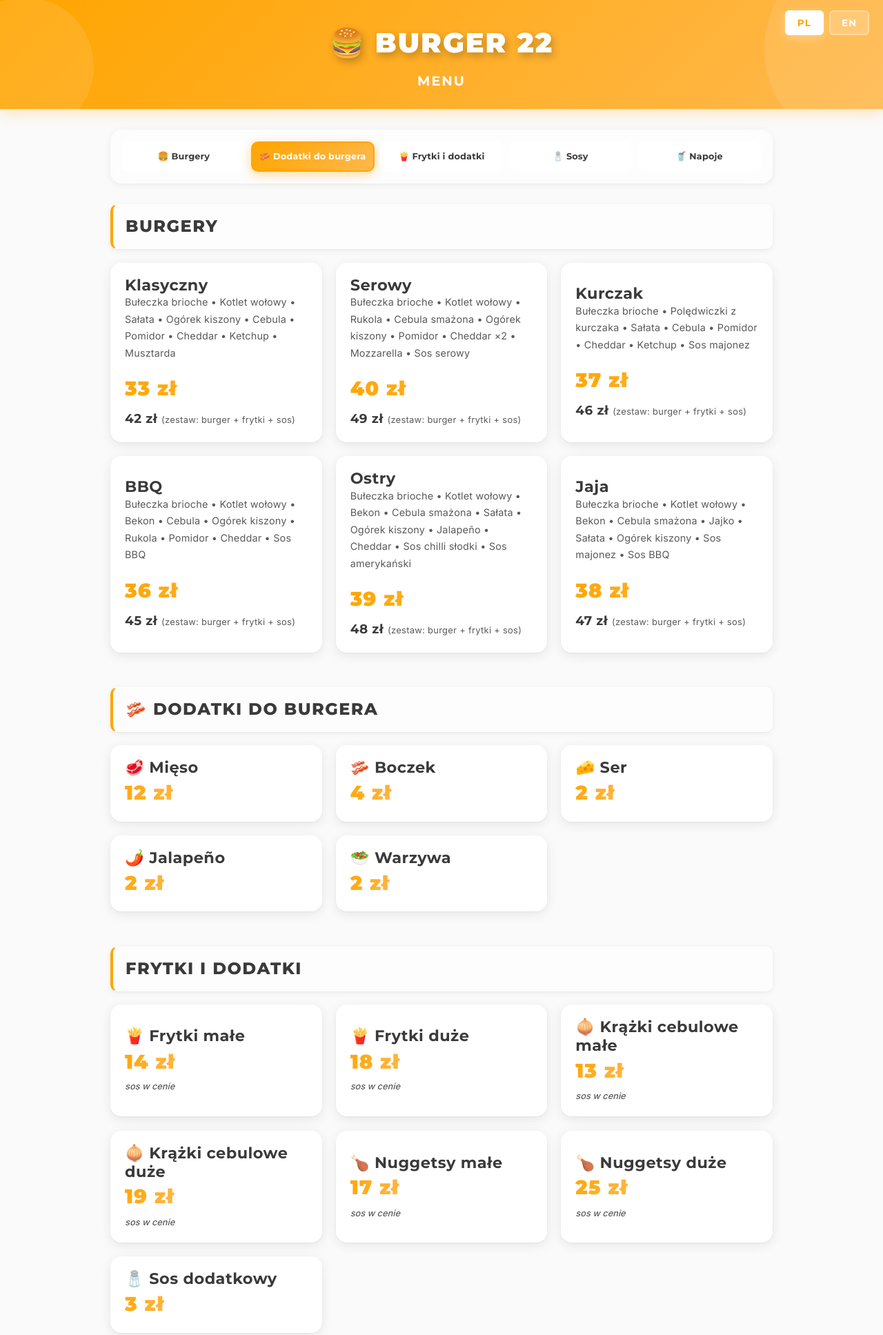
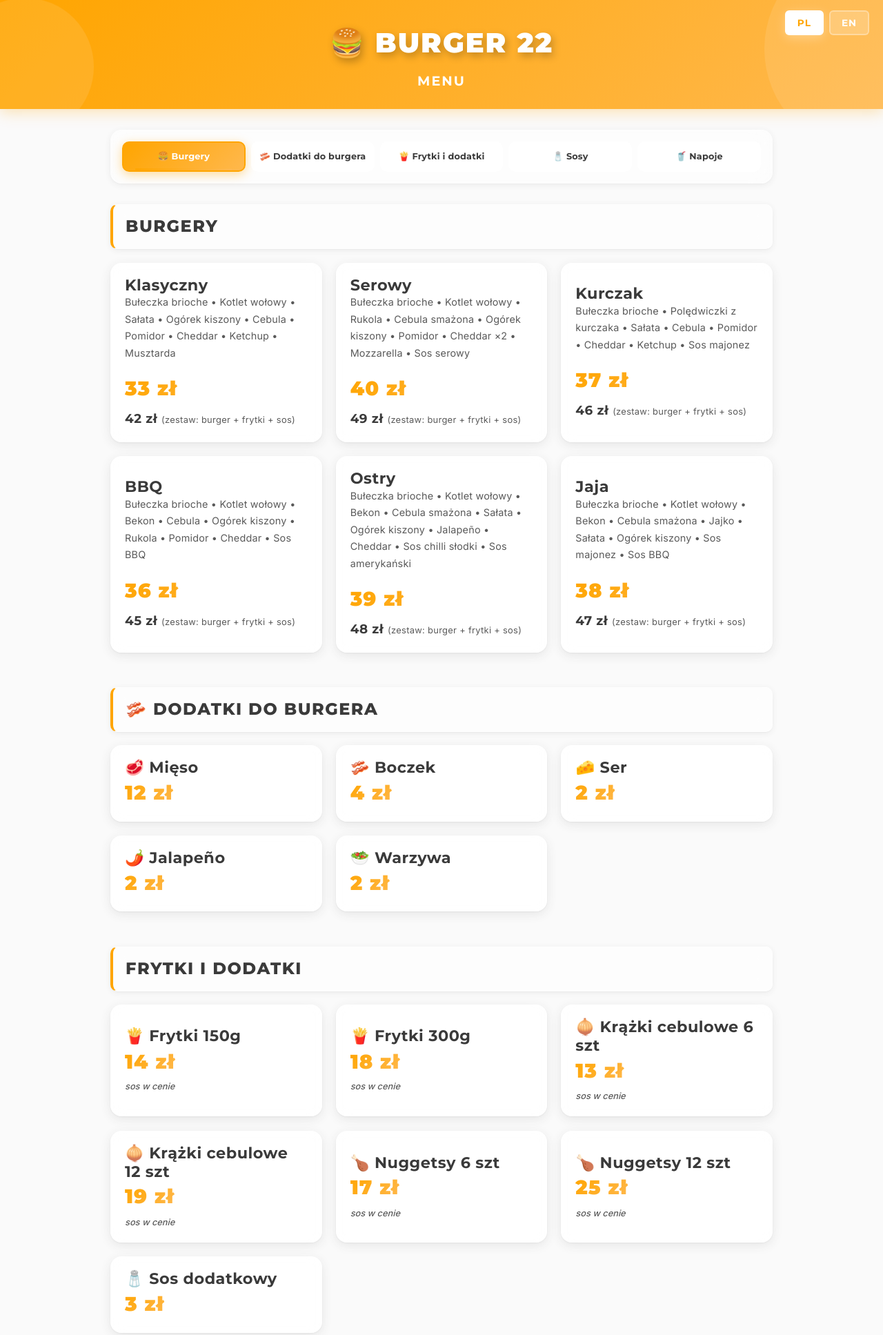
Before and after one commit to vitaliiyz/burger22, a plain HTML site: page menu/index.html in a window 1280 px wide. Shown: the top 1935 px of the page at 69% size. Drawn offline with Linux system fonts and the light colour scheme.

Commit message:
fixed menu

```diff
--- a/menu/app.js
+++ b/menu/app.js
@@ -3,15 +3,13 @@
 const menuNav = document.getElementById('menuNav');
 const navSpacer = document.getElementById('navSpacer');
 const sections = document.querySelectorAll('.menu-section');
+const allNavItems = document.querySelectorAll('.nav-item');
 
 let navOffset = 0;
 
 // Calculate initial offset
 function calculateNavOffset() {
-    // Only recalculate if nav is NOT sticky
-    if (!menuNav.classList.contains('sticky')) {
     navOffset = menuNav.offsetTop;
-    }
 }
 
 // Recalculate offset on load and resize
@@ -21,52 +19,30 @@ window.addEventListener('resize', calculateNavOffset);
 // Initial calculation
 calculateNavOffset();
 
-// Function to detect active section
-function updateActiveSection() {
-    const navHeight = menuNav.offsetHeight;
-    // Use middle of the viewport as the reference point
-    const viewportMiddle = window.pageYOffset + navHeight + (window.innerHeight - navHeight) / 3;
+// Use Intersection Observer for better performance
+const observerOptions = {
+    root: null,
+    rootMargin: '-20% 0px -70% 0px',
+    threshold: 0
+};
 
-    let currentSection = '';
+let currentActiveSection = '';
 
-    // Find which section contains the viewport middle
-    for (let i = 0; i < sections.length; i++) {
-        const section = sections[i];
-        const sectionTop = section.offsetTop;
-        const sectionBottom = sectionTop + section.clientHeight;
-        const sectionId = section.getAttribute('id');
+const observer = new IntersectionObserver((entries) => {
+    entries.forEach(entry => {
+        if (entry.isIntersecting) {
+            const sectionId = entry.target.getAttribute('id');
 
-        // Check if viewport middle is within this section
-        if (viewportMiddle >= sectionTop && viewportMiddle < sectionBottom) {
-            currentSection = sectionId;
-            break;
-        }
-    }
+            if (sectionId !== currentActiveSection) {
+                currentActiveSection = sectionId;
 
-    // If still no section (edge case at bottom), use the last section
-    if (!currentSection && sections.length > 0) {
-        const lastSection = sections[sections.length - 1];
-        const lastSectionTop = lastSection.offsetTop;
-
-        if (window.pageYOffset + navHeight >= lastSectionTop) {
-            currentSection = lastSection.getAttribute('id');
-        }
-    }
-
-    // If still no section (edge case at top), use the first section
-    if (!currentSection && sections.length > 0) {
-        currentSection = sections[0].getAttribute('id');
-    }
-
-    // Remove active from ALL nav items
-    const allNavItems = document.querySelectorAll('.nav-item');
+                // Remove active from all nav items
                 allNavItems.forEach(item => {
                     item.classList.remove('active');
                 });
 
-    // Add active to ONLY the current section
-    if (currentSection) {
-        const activeNavItem = document.querySelector(`.nav-item[data-section="${currentSection}"]`);
+                // Add active to current section
+                const activeNavItem = document.querySelector(`.nav-item[data-section="${sectionId}"]`);
                 if (activeNavItem) {
                     activeNavItem.classList.add('active');
 
@@ -77,6 +53,13 @@ function updateActiveSection() {
                 }
             }
         }
+    });
+}, observerOptions);
+
+// Observe all sections
+sections.forEach(section => {
+    observer.observe(section);
+});
 
 // Function to scroll navigation to active item (for mobile horizontal scroll)
 function scrollNavToActiveItem(activeItem) {
@@ -94,7 +77,7 @@ function scrollNavToActiveItem(activeItem) {
     }
 }
 
-// Handle scroll with performance optimization
+// Handle sticky navigation class (for styling changes only)
 let ticking = false;
 
 window.addEventListener('scroll', function() {
@@ -102,19 +85,14 @@ window.addEventListener('scroll', function() {
         window.requestAnimationFrame(function() {
             const scrollPosition = window.pageYOffset;
 
-            // Sticky navigation
+            // Sticky navigation styling
             if (scrollPosition >= navOffset) {
                 menuNav.classList.add('sticky');
                 navSpacer.classList.add('active');
             } else {
                 menuNav.classList.remove('sticky');
                 navSpacer.classList.remove('active');
-                // Recalculate offset when nav becomes unsticky
-                calculateNavOffset();
             }
-
-            // Update active section
-            updateActiveSection();
 
             ticking = false;
         });
@@ -142,6 +120,3 @@ document.querySelectorAll('.nav-item').forEach(item => {
         }
     });
 });
-
-// Initial active section update
-updateActiveSection();
--- a/menu/index.html
+++ b/menu/index.html
@@ -214,7 +214,7 @@
                 <div class="menu-item no-image">
                     <div class="item-content">
                         <div class="item-header">
-                            <h3 class="item-name">🍟 Frytki małe</h3>
+                            <h3 class="item-name">🍟 Frytki 150g</h3>
                         </div>
                         <div class="item-footer">
                             <div>
@@ -228,7 +228,7 @@
                 <div class="menu-item no-image">
                     <div class="item-content">
                         <div class="item-header">
-                            <h3 class="item-name">🍟 Frytki duże</h3>
+                            <h3 class="item-name">🍟 Frytki 300g</h3>
                         </div>
                         <div class="item-footer">
                             <div>
@@ -242,7 +242,7 @@
                 <div class="menu-item no-image">
                     <div class="item-content">
                         <div class="item-header">
-                            <h3 class="item-name">🧅 Krążki cebulowe małe</h3>
+                            <h3 class="item-name">🧅 Krążki cebulowe 6 szt</h3>
                         </div>
                         <div class="item-footer">
                             <div>
@@ -256,7 +256,7 @@
                 <div class="menu-item no-image">
                     <div class="item-content">
                         <div class="item-header">
-                            <h3 class="item-name">🧅 Krążki cebulowe duże</h3>
+                            <h3 class="item-name">🧅 Krążki cebulowe 12 szt</h3>
                         </div>
                         <div class="item-footer">
                             <div>
@@ -270,7 +270,7 @@
                 <div class="menu-item no-image">
                     <div class="item-content">
                         <div class="item-header">
-                            <h3 class="item-name">🍗 Nuggetsy małe</h3>
+                            <h3 class="item-name">🍗 Nuggetsy 6 szt</h3>
                         </div>
                         <div class="item-footer">
                             <div>
@@ -284,7 +284,7 @@
                 <div class="menu-item no-image">
                     <div class="item-content">
                         <div class="item-header">
-                            <h3 class="item-name">🍗 Nuggetsy duże</h3>
+                            <h3 class="item-name">🍗 Nuggetsy 12 szt</h3>
                         </div>
                         <div class="item-footer">
                             <div>
--- a/menu/styles.css
+++ b/menu/styles.css
@@ -127,26 +127,19 @@ h1 {
     border-radius: 16px;
     box-shadow: 0 2px 10px rgba(58, 58, 58, 0.08), 0 1px 3px rgba(0, 0, 0, 0.03);
     border: 1px solid rgba(255, 255, 255, 0.3);
-    transition: all 0.3s ease;
-    position: relative;
+    position: sticky;
+    top: 0;
     z-index: 100;
+    will-change: transform;
 }
 
 .menu-nav.sticky {
-    position: fixed;
-    top: 0;
-    left: 0;
-    right: 0;
-    margin: 0 auto;
-    max-width: 100%;
-    width: 100%;
     border-radius: 0 0 16px 16px;
     background: rgba(255, 255, 255, 0.6);
     backdrop-filter: blur(20px) saturate(160%);
     -webkit-backdrop-filter: blur(20px) saturate(160%);
     box-shadow: 0 4px 20px rgba(58, 58, 58, 0.1), 0 2px 5px rgba(0, 0, 0, 0.05);
     border-bottom: 1px solid rgba(255, 165, 0, 0.15);
-    animation: slideDown 0.3s ease-out;
     /* Add padding for notch/status bar on mobile */
     padding-top: calc(16px + env(safe-area-inset-top, 0));
 }
--- a/menu/translations.js
+++ b/menu/translations.js
@@ -43,12 +43,12 @@ const translations = {
             }
         },
         sides: {
-            friesSmall: '🍟 Frytki małe',
-            friesLarge: '🍟 Frytki duże',
-            onionRingsSmall: '🧅 Krążki cebulowe małe',
-            onionRingsLarge: '🧅 Krążki cebulowe duże',
-            nuggetsSmall: '🍗 Nuggetsy małe',
-            nuggetsLarge: '🍗 Nuggetsy duże',
+            friesSmall: '🍟 Frytki 150g',
+            friesLarge: '🍟 Frytki 300g',
+            onionRingsSmall: '🧅 Krążki cebulowe 6 szt',
+            onionRingsLarge: '🧅 Krążki cebulowe 12 szt',
+            nuggetsSmall: '🍗 Nuggetsy 6 szt',
+            nuggetsLarge: '🍗 Nuggetsy 12 szt',
             extraSauce: '🧂 Sos dodatkowy'
         },
         sauceIncluded: 'sos w cenie',
@@ -128,12 +128,12 @@ const translations = {
             }
         },
         sides: {
-            friesSmall: '🍟 Small Fries',
-            friesLarge: '🍟 Large Fries',
-            onionRingsSmall: '🧅 Small Onion Rings',
-            onionRingsLarge: '🧅 Large Onion Rings',
-            nuggetsSmall: '🍗 Small Nuggets',
-            nuggetsLarge: '🍗 Large Nuggets',
+            friesSmall: '🍟 Fries 150g',
+            friesLarge: '🍟 Fries 300g',
+            onionRingsSmall: '🧅 Onion Rings 6 pcs',
+            onionRingsLarge: '🧅 Onion Rings 12 pcs',
+            nuggetsSmall: '🍗 Nuggets 6 pcs',
+            nuggetsLarge: '🍗 Nuggets 12 pcs',
             extraSauce: '🧂 Extra Sauce'
         },
         sauceIncluded: 'sauce included',
```
Lines whose indentation alone changed are shown as unchanged.
